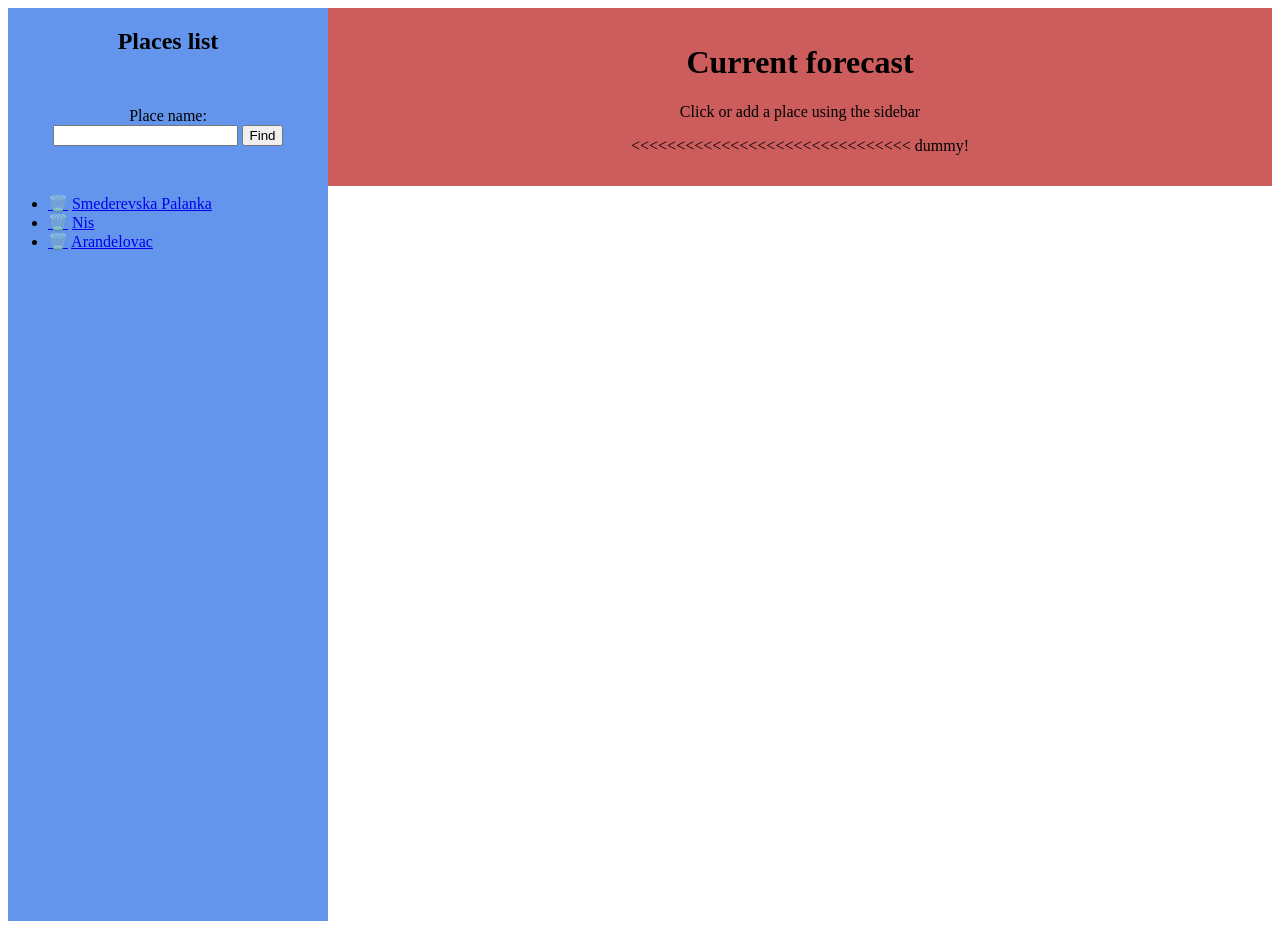
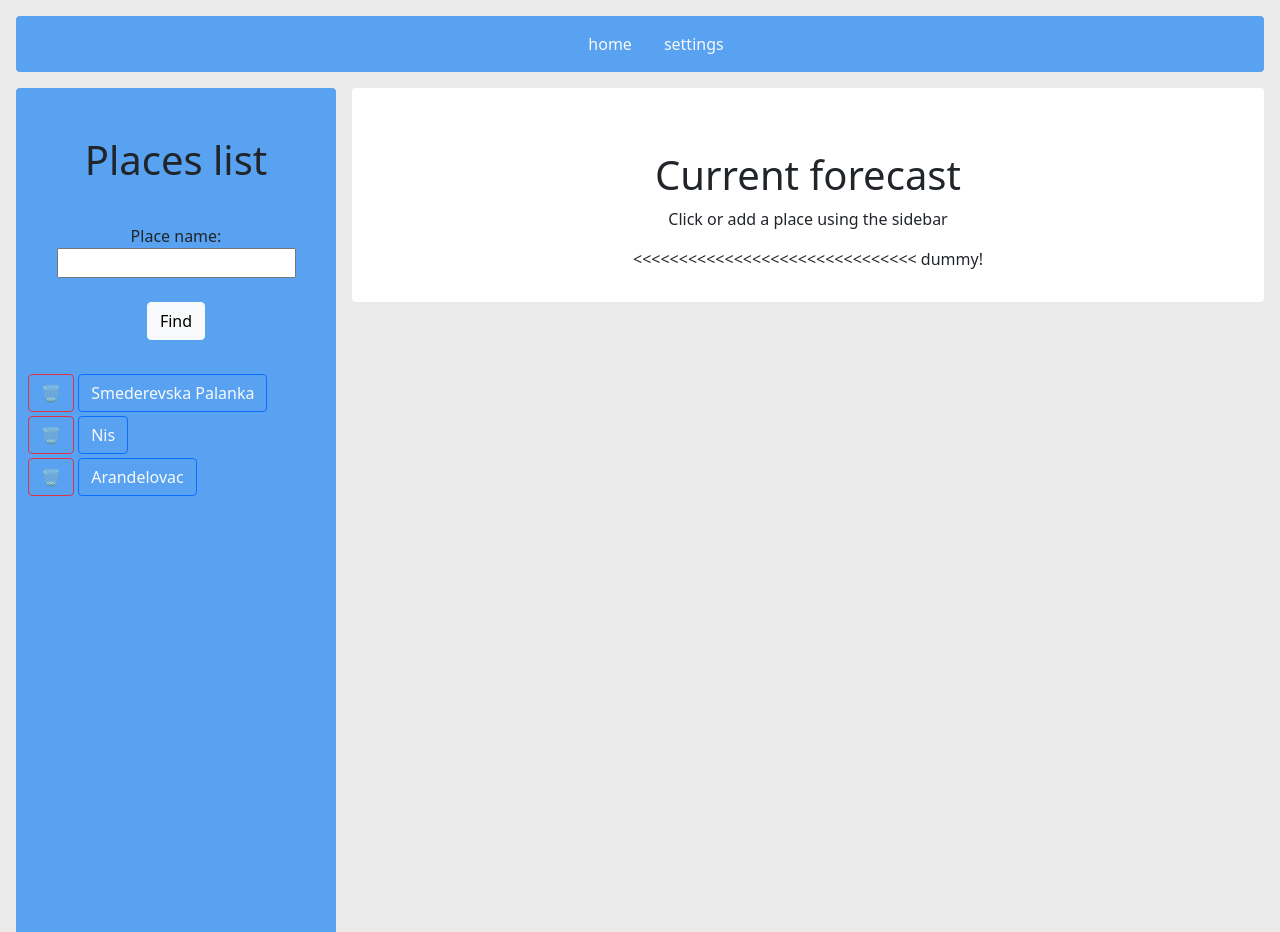
Before and after one commit to tunalad/django-weather, a Django app: page /wttr/ in a window 1280 px wide. Run offline with Django 4.2, Linux system fonts and the light colour scheme; data comes from the database, SQL or seed files in the repository; both versions use the stored data as it was after the commit.

Commit message:
Updated the design

```diff
--- a/static/css/style.css
+++ b/static/css/style.css
@@ -1,8 +1,5 @@
-nav {
-    position: fixed;
-    width: 20rem;
-    height: 98%;
-    background-color: cornflowerblue;
+body {
+    background-color: #eaeaea;
 }
 
 nav form {
@@ -12,17 +9,52 @@ nav form {
 
 div {
     padding: 10px;
-    margin-left: 20rem;
-    background-color: indianred;
+    margin-left: 22rem;
+    margin-right: 1rem;
+    background-color: white;
 }
 
 h1{
     text-align: center;
+    padding-top: 3rem;
 }
 
 #current_content{
     text-align: center;
     padding: 15px;
+}
+
+.nav_main {
+    margin: 1rem;
+    background-color: #58a2f1;
+}
+.nav_main ul{
+    list-style-type: none;
+    display: inline-flex;
+    margin: 0;
+}
+
+.nav_main ul li{
+    horiz-align: center;
+}
+
+.nav_places {
+    margin-left: 1rem;
+    margin-right: 1rem;
+    position: fixed;
+    width: 20rem;
+    height: 98%;
+    background-color: #58a2f1;
+}
+
+.places_list{
+    list-style-type: none;
+}
+
+.places_list li{
+    padding-top: 2px;
+    padding-bottom: 2px;
+    margin-left: -20px;
 }
 
 .list_container{
--- a/templates/base.html
+++ b/templates/base.html
@@ -4,10 +4,23 @@
 <html lang="en">
 <head>
     <meta charset="UTF-8">
+    <link href="https://cdn.jsdelivr.net/npm/bootstrap@5.1.3/dist/css/bootstrap.min.css"
+          rel="stylesheet"
+          integrity="sha384-1BmE4kWBq78iYhFldvKuhfTAU6auU8tT94WrHftjDbrCEXSU1oBoqyl2QvZ6jIW3"
+          crossorigin="anonymous">
+
     <link rel="stylesheet" type="text/css" href="{% static '/css/style.css' %}">
+
     <title>{% block title %}Title{% endblock %}</title>
 </head>
 <body>
+    <nav class=" navbar navbar-expand justify-content-center rounded nav_main" >
+        <ul>
+            <li><a href="{% url 'weather_app:index' %}" class="nav-link text-light">home</a></li>
+            <li><a href="#" class="nav-link text-light">settings</a></li>
+        </ul>
+    </nav>
+
     {% block body %}
         body
     {% endblock %}
--- a/templates/index.html
+++ b/templates/index.html
@@ -6,7 +6,7 @@
 {% block body %}
     {% include 'nav_places.html' %}
 
-    <div id="current_content">
+    <div id="current_content" class="rounded border-dark">
         <h1>Current forecast</h1>
         <p>Click or add a place using the sidebar</p>
         <p><<<<<<<<<<<<<<<<<<<<<<<<<<<<<<< dummy!</p>
--- a/templates/nav_places.html
+++ b/templates/nav_places.html
@@ -1,16 +1,21 @@
-<nav>
+<nav class="rounded border-primary nav_places border-dark">
     <h1>Places list</h1>
     <form method="post" action="">
         {% csrf_token %}
         {{ form }}
-        <button type="submit">Find</button>
+        <br><br>
+        <button type="submit" class="btn btn-light">Find</button>
     </form>
 
-    <ul>
+    <ul class="places_list">
         {% for place in places %}
             <li>
-                <a href="{% url 'weather_app:delete' place.id %}" role="button">🗑️</a>
-                <a href="{% url 'weather_app:place' place.id%}">{{ place.place_name }}</a>
+                <a href="{% url 'weather_app:delete' place.id %}"
+                   role="button"
+                   class="btn btn-outline-danger">🗑️</a>
+                <a href="{% url 'weather_app:place' place.id%}"
+                   class="btn btn-outline-primary text-light">
+                    {{ place.place_name }}</a>
 
                 {% comment %}
                 <a href="{% url 'weather_app:place' place.id%}">{{ place.place_name }}</a>
--- a/weather_app/views.py
+++ b/weather_app/views.py
@@ -10,11 +10,11 @@ from .utils import accuweather_handling as awh
 from weather_app.models import Place
 from .forms import FormPlace
 
-API_KEY = "wjIvZkV4FmGKFoW6Zi1BrJzbyufPurjO"
+API_KEY = "dIQZvwuqbI9sE6y3O3k6ukIatkA7G6Vu"
 
 
+# TODO: COLORS, THEY ARE HIDEOUS DUUUDE
 # TODO: ask user for API key?
-# TODO: design
 
 
 # VIEWS
@@ -28,27 +28,27 @@ def index(request):
 
 
 def place_data(request, _id):
-    try:
-        place_id = Place.objects.get(pk=_id)
+    #try:
+    place_id = Place.objects.get(pk=_id)
 
-        place_key = awh.get_key(API_KEY, place_id.place_name)
+    place_key = awh.get_key(API_KEY, place_id.place_name)
 
-        data_current = get_data_current(place_key)
-        data_daily = get_data_daily(place_key)
-        data_hourly = get_data_hourly(place_key)
+    data_current = get_data_current(place_key)
+    data_daily = get_data_daily(place_key)
+    data_hourly = get_data_hourly(place_key)
 
-        return render(
-            request, 'place.html', {
-                'place': place_id,
-                'places': nav_sidebar_list(),
-                'form': nav_sidebar_form(request),
+    return render(
+        request, 'place.html', {
+                            'place': place_id,
+                            'places': nav_sidebar_list(),
+                            'form': nav_sidebar_form(request),
 
-                'data_current': data_current,
-                'data_daily': data_daily,
-                'data_hourly': data_hourly,
-            })
-    except:
-        raise Http404("Place doesn't exist in the database")
+                            'data_current': data_current,
+                            'data_daily': data_daily,
+                            'data_hourly': data_hourly,
+                               })
+    #except:
+    #    raise Http404("Place doesn't exist in the database")
 
 
 def place_delete(request, _id):
```
Also changed, not shown: templates/delete.html (+7 -4 lines), templates/place.html (+10 -21 lines), db.sqlite3.
